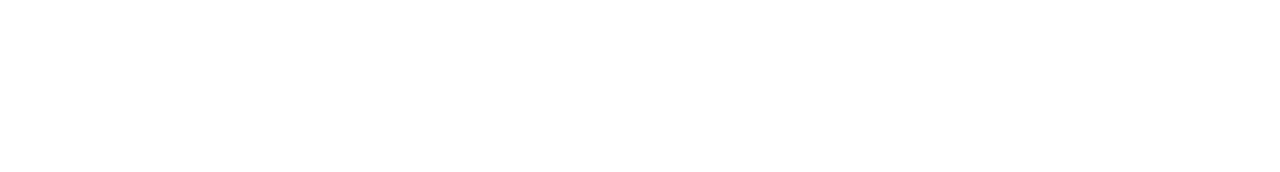
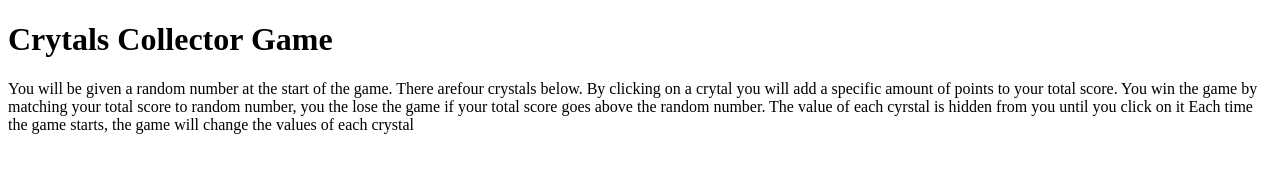
Before and after one commit to Mokoolaid/Home-work-4-Jquery, a plain HTML site: page Jquery homework/Assets/index.html in a window 1280 px wide. Drawn offline with Linux system fonts and the light colour scheme.

Commit message:
Added game discription

```diff
--- a/Jquery homework/Assets/index.html
+++ b/Jquery homework/Assets/index.html
@@ -6,5 +6,20 @@
     <meta http-equiv="X-UA-Compatible" content="ie=edge" />
     <title>Document</title>
   </head>
-  <body></body>
+
+  <body>
+    <bs3-panel><h1>Crytals Collector Game</h1></bs3-panel>
+
+    <bs3-panel>
+      <p>
+        You will be given a random number at the start of the game. There
+        arefour crystals below. By clicking on a crytal you will add a specific
+        amount of points to your total score. You win the game by matching your
+        total score to random number, you the lose the game if your total score
+        goes above the random number. The value of each cyrstal is hidden from
+        you until you click on it Each time the game starts, the game will
+        change the values of each crystal
+      </p>
+    </bs3-panel>
+  </body>
 </html>
```
Also changed, not shown: 1 other file.
